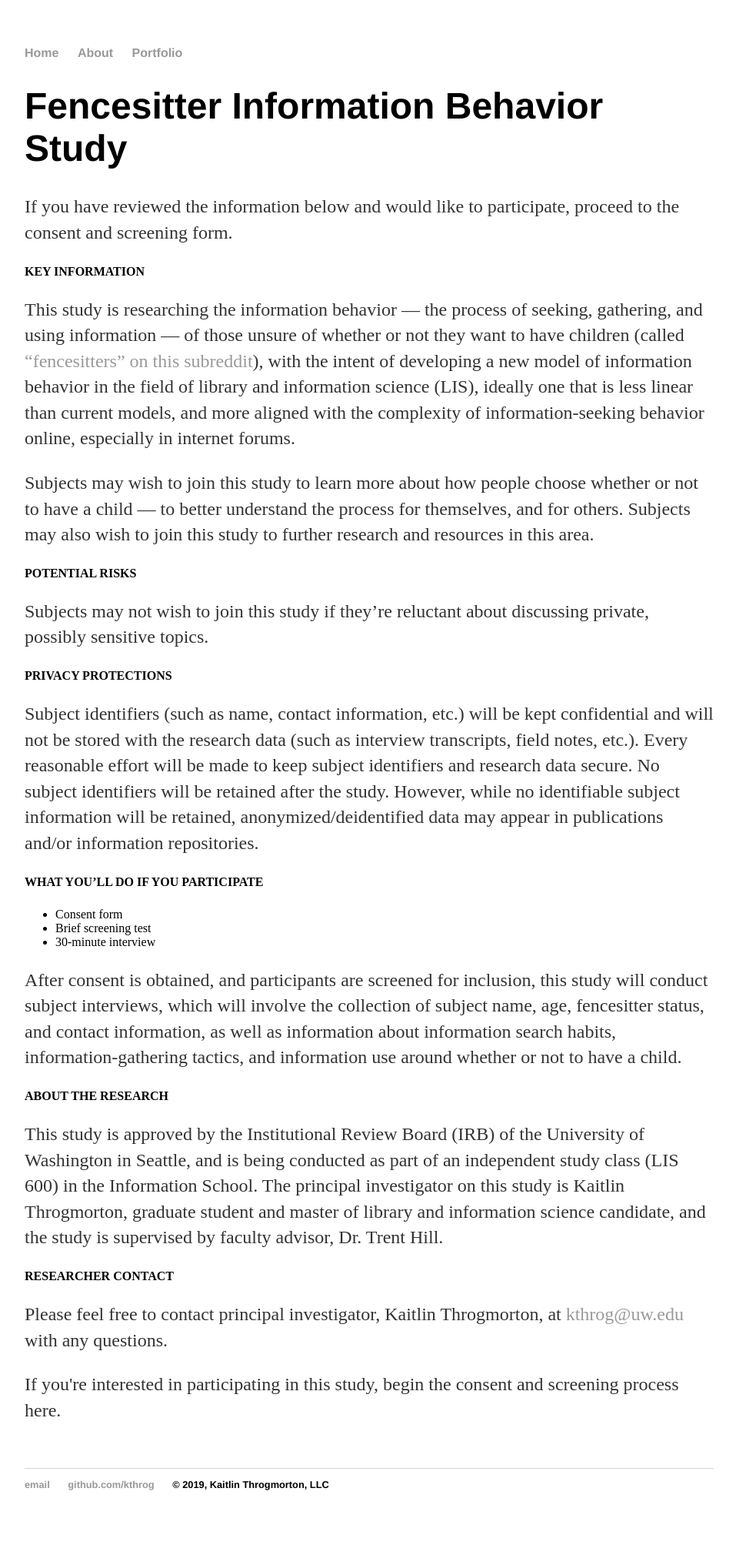
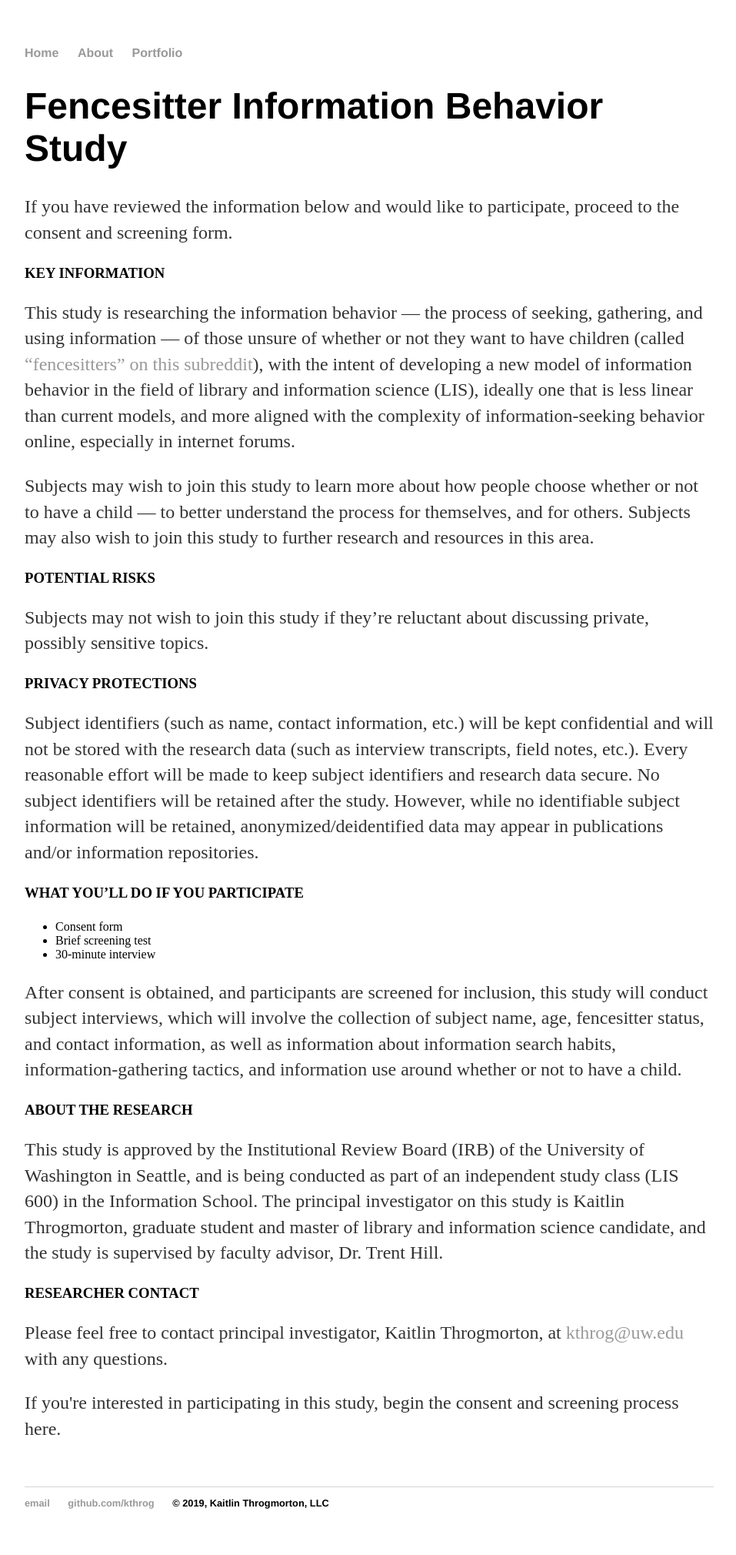
Before and after one commit to kthrog/old_site, a Jekyll site: the page built from fencesitters-infobehavior.html, in a window 1280 px wide. Shown: the whole page at 77% size, without its empty margins (160-1117 px from the left). Built offline with Jekyll 4.4.1, drawn with Linux system fonts in a browser that asks for light colours; before the commit the page ends 1996 px from its top, so only the background shows below that.

Commit message:
fix headers

```diff
--- a/fencesitters-infobehavior.html
+++ b/fencesitters-infobehavior.html
@@ -7,17 +7,22 @@ title: Fencesitter Information Behavior
 		<h1>Fencesitter Information Behavior Study</h1>
     <p>
 	If you have reviewed the information below and would like to participate, proceed to the consent and screening form.
-	<h4>KEY INFORMATION</h4>
+	<br>
+
+	<h3>KEY INFORMATION</h3>
 	<p> This study is researching the information behavior — the process of seeking, gathering, and using information — of those unsure of    whether or not they want to have children (called <a href="https://www.reddit.com/r/Fencesitter/" target="blank">“fencesitters” on this subreddit</a>), with the intent of developing a new model of information behavior in the field of library and information science (LIS), ideally one that is less linear than current models, and more aligned with the complexity of information-seeking behavior online, especially in internet forums.
 	<p> Subjects may wish to join this study to learn more about how people choose whether or not to have a child — to better understand the process for themselves, and for others. Subjects may also wish to join this study to further research and resources in this area.
 	<br>
-	<h4>POTENTIAL RISKS</h4>
+
+	<h3>POTENTIAL RISKS</h3>
 	<p> Subjects may not wish to join this study if they’re reluctant about discussing private, possibly sensitive topics.
 	<br>
-	<h4>PRIVACY PROTECTIONS</h4>
+
+	<h3>PRIVACY PROTECTIONS</h3>
 	<p> Subject identifiers (such as name, contact information, etc.) will be kept confidential and will not be stored with the research data (such as interview transcripts, field notes, etc.). Every reasonable effort will be made to keep subject identifiers and research data secure. No subject identifiers will be retained after the study. However, while no identifiable subject information will be retained, anonymized/deidentified data may appear in publications and/or information repositories.
 	<br>
-	<h4>WHAT YOU’LL DO IF YOU PARTICIPATE</h4>
+
+	<h3>WHAT YOU’LL DO IF YOU PARTICIPATE</h3>
 	<p><ul>
 	<li>Consent form
 	<li>Brief screening test
@@ -25,9 +30,12 @@ title: Fencesitter Information Behavior
 	</ul>
 	<p> After consent is obtained, and participants are screened for inclusion, this study will conduct subject interviews, which will involve the collection of subject name, age, fencesitter status, and contact information, as well as information about information search habits, information-gathering tactics, and information use around whether or not to have a child.
 	<br>
-	<h4>ABOUT THE RESEARCH</h4>
+
+	<h3>ABOUT THE RESEARCH</h3>
 	<p> This study is approved by the Institutional Review Board (IRB) of the University of Washington in Seattle, and is being conducted as part of an independent study class (LIS 600) in the Information School. The principal investigator on this study is Kaitlin Throgmorton, graduate student and master of library and information science candidate, and the study is supervised by faculty advisor, Dr. Trent Hill.
-	<h4>RESEARCHER CONTACT</h4>
+	<br>
+
+	<h3>RESEARCHER CONTACT</h3>
 	<p> Please feel free to contact principal investigator, Kaitlin Throgmorton, at <a href="mailto:kthrog@uw.edu?subject=Fencesitter Study">kthrog@uw.edu</a> with any questions.
 	<p> If you're interested in participating in this study, begin the consent and screening process here.
 
```
